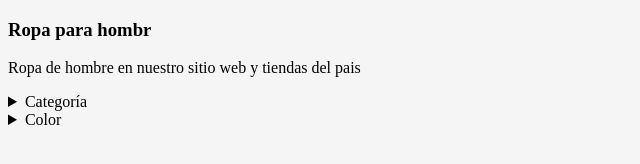
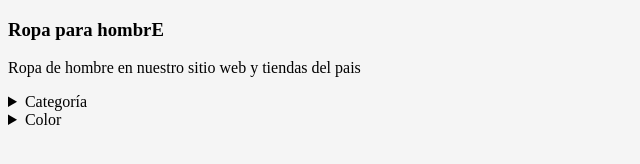
Before and after one commit to Prisma74/Recreate-mattelsa-view, a plain HTML site: page index.html in a window 1280 px wide. Shown: the full height of the page, 0-640 px from the left. Drawn offline with Linux system fonts and the light colour scheme.

Commit message:
Update index.html

```diff
--- a/index.html
+++ b/index.html
@@ -8,7 +8,7 @@
   </head>
   <body>
     <section class="title-page">
-      <h3>Ropa para hombr</h3>
+      <h3>Ropa para hombrE</h3>
       <p>Ropa de hombre en nuestro sitio web y tiendas del pais</p>
     </section>
 
```
